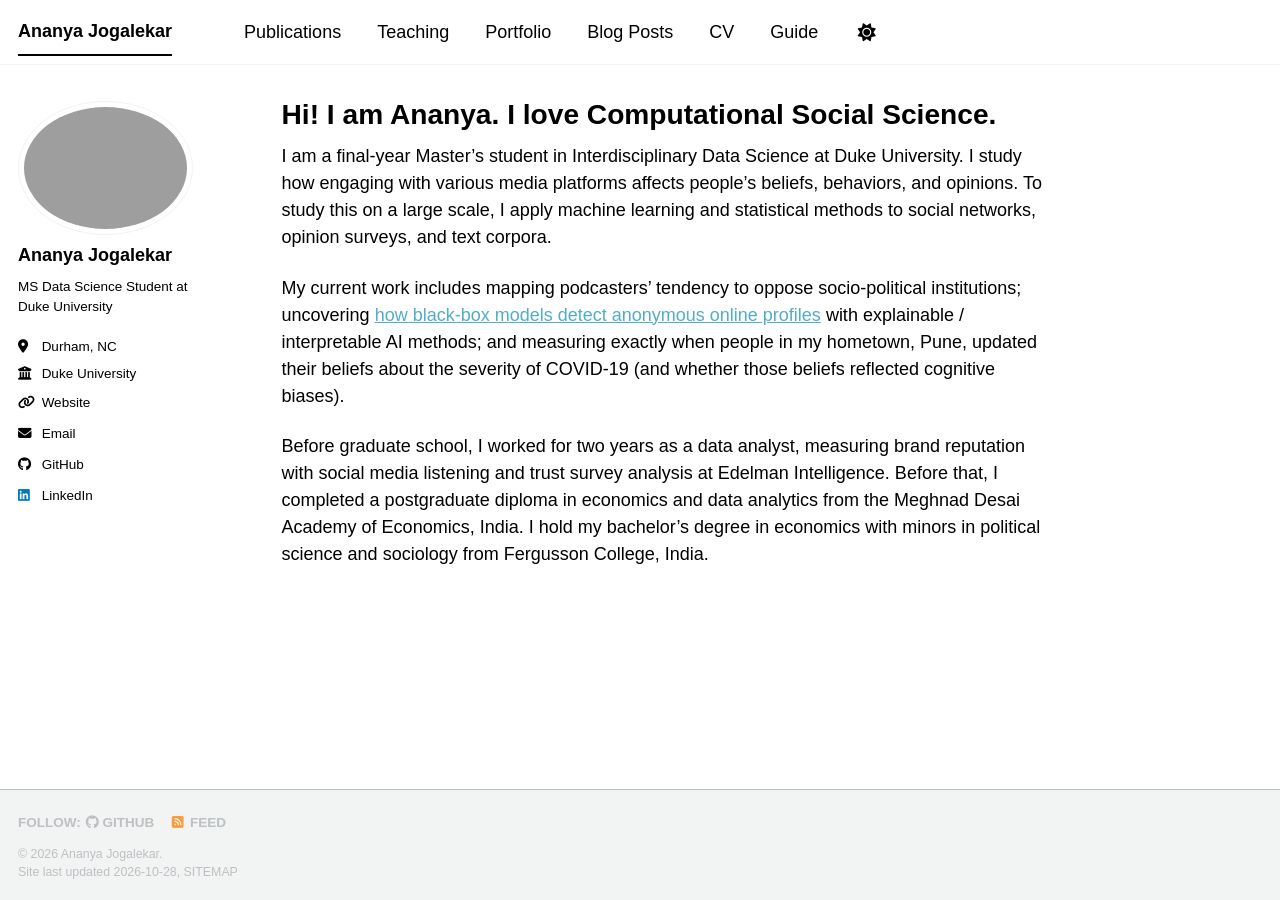
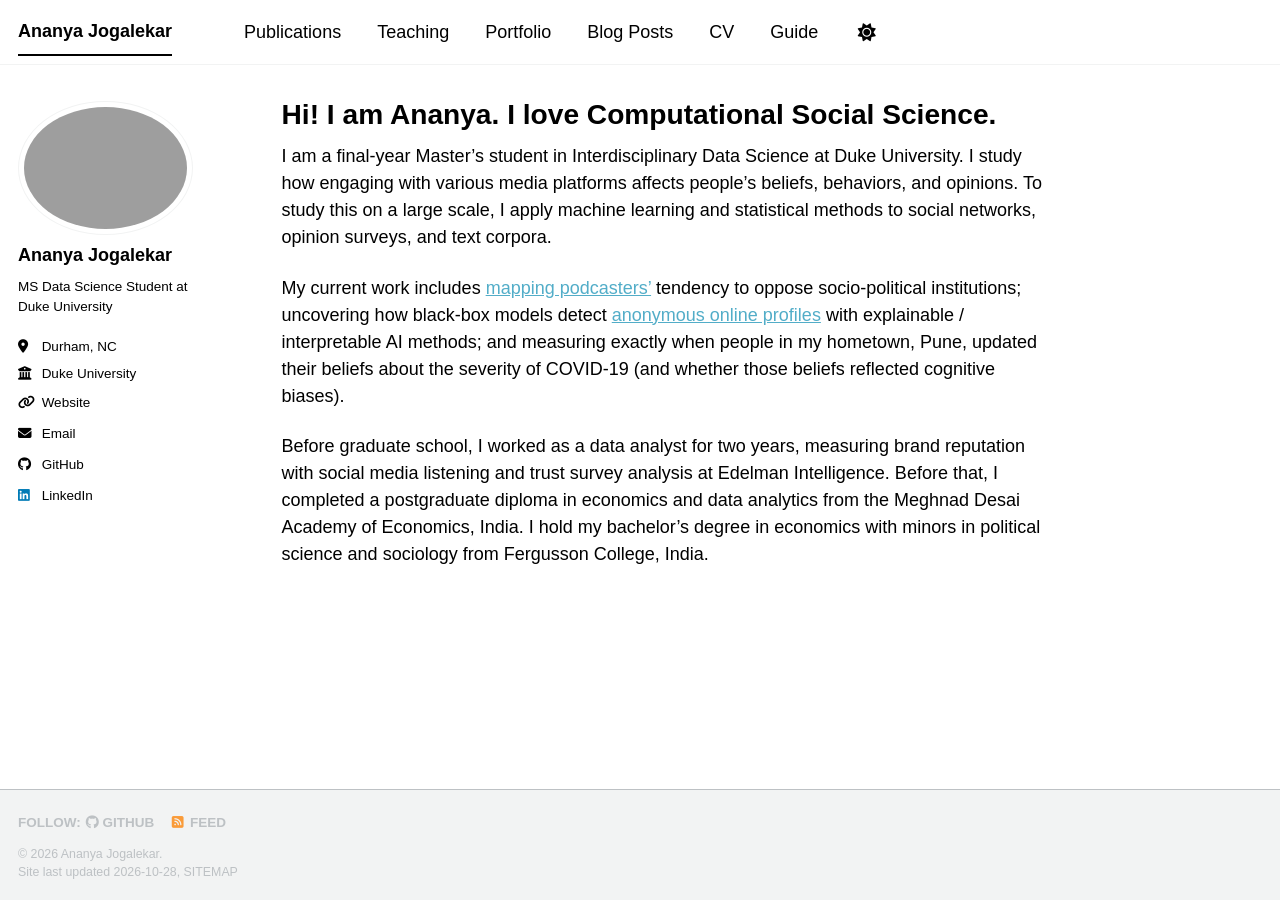
Before and after one commit to ananyafied/ananyafied.github.io, a Jekyll site: the page built from _pages/about.md, in a window 1280 px wide. Built offline with Jekyll 4.4.1, drawn with Linux system fonts in a browser that asks for light colours; some web fonts are replaced; a style sheet for code colours, icons or effects is not loaded; part of the change alters nothing that is shown.

```diff
--- a/_pages/about.md
+++ b/_pages/about.md
@@ -9,6 +9,6 @@ redirect_from:
 
 I am a final-year Master's student in Interdisciplinary Data Science at Duke University. I study how engaging with various media platforms affects people's beliefs, behaviors, and opinions. To study this on a large scale, I apply machine learning and statistical methods to social networks, opinion surveys, and text corpora.
 
-My current work includes mapping podcasters' tendency to oppose socio-political institutions; uncovering [how black-box models detect anonymous online profiles](https://github.com/ananyafied/Explaining_Anonymity) with explainable / interpretable AI methods; and measuring exactly when people in my hometown, Pune, updated their beliefs about the severity of COVID-19 (and whether those beliefs reflected cognitive biases).
+My current work includes [mapping podcasters'](https://sites.duke.edu/learninginnetworks/workshop-ii/) tendency to oppose socio-political institutions; uncovering how black-box models detect [anonymous online profiles](https://github.com/ananyafied/Explaining_Anonymity) with explainable / interpretable AI methods; and measuring exactly when people in my hometown, Pune, updated their beliefs about the severity of COVID-19 (and whether those beliefs reflected cognitive biases).
 
-Before graduate school, I worked for two years as a data analyst, measuring brand reputation with social media listening and trust survey analysis at Edelman Intelligence. Before that, I completed a postgraduate diploma in economics and data analytics from the Meghnad Desai Academy of Economics, India. I hold my bachelor's degree in economics with minors in political science and sociology from Fergusson College, India.
+Before graduate school, I worked as a data analyst for two years, measuring brand reputation with social media listening and trust survey analysis at Edelman Intelligence. Before that, I completed a postgraduate diploma in economics and data analytics from the Meghnad Desai Academy of Economics, India. I hold my bachelor's degree in economics with minors in political science and sociology from Fergusson College, India.
```
